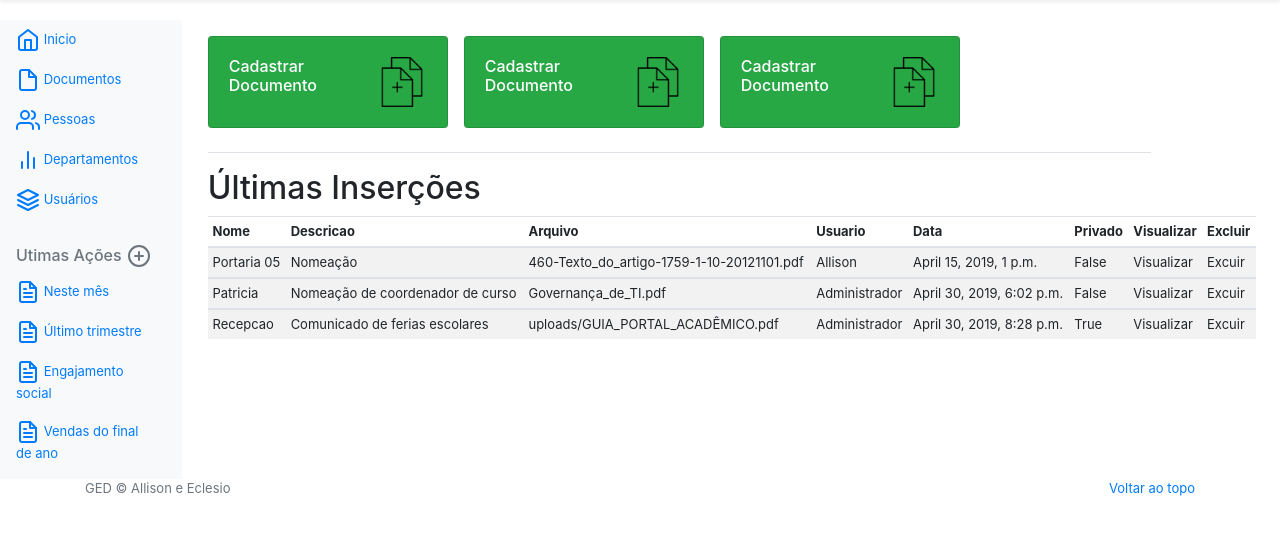
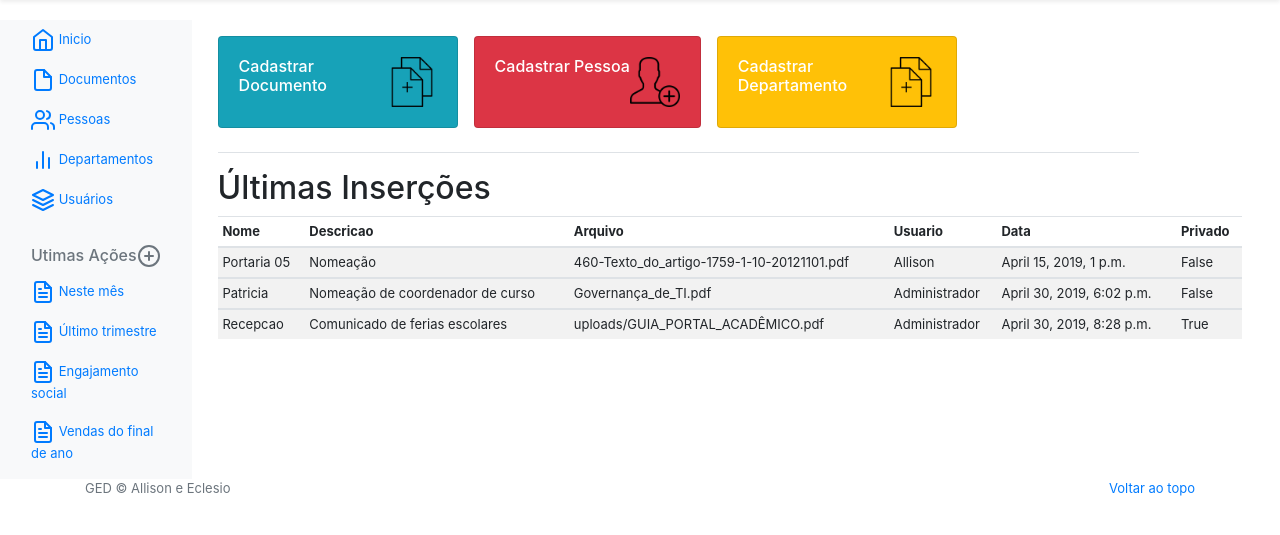
Before and after one commit to ADSVilhena/criacao-do-esqueleto-do-projeto-ged, a Django app: page /dashboard/ in a window 1280 px wide. Shown: the part 56-591 px from the top of the page. Run offline with Django 3.2, Linux system fonts and the light colour scheme; data comes from the database, SQL or seed files in the repository; both versions use the stored data as it was after the commit; some libraries are stand-ins or nearby versions.

Commit message:
Funcoes basicas

```diff
--- a/GED/forms.py
+++ b/GED/forms.py
@@ -2,7 +2,7 @@ from django import forms
 from . import models
 
 
-class CreateDocuments(forms.ModelForm):
+class DocumentoForms(forms.ModelForm):
     class Meta:
         model = models.Documento
         fields = ['nome', 'descricao', 'arquivo', 'pessoa_dono', 'pessoa_usuario', 'documento_privado']
--- a/GED/models.py
+++ b/GED/models.py
@@ -23,7 +23,7 @@ class Pessoa(models.Model):
     email = models.CharField(max_length=200)
     departamento = models.ForeignKey(Departamento, on_delete=models.PROTECT)
     funcao = models.ForeignKey(Funcao, on_delete=models.PROTECT)
-    user = models.OneToOneField(User, on_delete=models.CASCADE,  blank=True)
+    user = models.OneToOneField(User, on_delete=models.CASCADE, default=None, blank=True)
 
     def __str__(self):
         return self.nome
@@ -32,7 +32,7 @@ class Documento(models.Model):
     nome = models.CharField(max_length=100)
     data_cadastro = models.DateTimeField(auto_now_add=True)
     descricao = models.CharField(max_length=1000)
-    arquivo = models.FileField()
+    arquivo = models.FileField(upload_to='uploads/')
     pessoa_dono = models.ForeignKey(Pessoa, related_name='pessoa_doc_dono', verbose_name="Referente a", on_delete=models.PROTECT)
     pessoa_usuario = models.ForeignKey(User, related_name='pessoa_doc_usuario', verbose_name="Responsável", on_delete=models.PROTECT)
     documento_privado = models.BooleanField(default=False)
--- a/GED/templates/base-menu.html
+++ b/GED/templates/base-menu.html
@@ -5,7 +5,7 @@
     <meta charset="UTF-8">
     <meta name="viewport" content="width=device-width, initial-scale=1.0">
     <meta http-equiv="X-UA-Compatible" content="ie=edge">
-    <title>Document</title>
+    <title>Gerenciamento Eletronico de Documentos</title>
     <!-- Bootstrap core CSS -->
     <link rel="stylesheet" href="https://stackpath.bootstrapcdn.com/bootstrap/4.3.1/css/bootstrap.min.css"
         integrity="sha384-ggOyR0iXCbMQv3Xipma34MD+dH/1fQ784/j6cY/iJTQUOhcWr7x9JvoRxT2MZw1T" crossorigin="anonymous">
@@ -16,6 +16,8 @@ body{
     font-size: 13px;
 }
 .row{
+    margin-right: 0;
+  margin-left: 0;
 }
 
 .col, .col-1, .col-10, .col-11, .col-12, .col-2, .col-3, .col-4, .col-5, .col-6, .col-7, .col-8, .col-9, .col-auto, .col-lg, .col-lg-1, .col-lg-10, .col-lg-11, .col-lg-12, .col-lg-2, .col-lg-3, .col-lg-4, .col-lg-5, .col-lg-6, .col-lg-7, .col-lg-8, .col-lg-9, .col-lg-auto, .col-md, .col-md-1, .col-md-10, .col-md-11, .col-md-12, .col-md-2, .col-md-3, .col-md-4, .col-md-5, .col-md-6, .col-md-7, .col-md-8, .col-md-9, .col-md-auto, .col-sm, .col-sm-1, .col-sm-10, .col-sm-11, .col-sm-12, .col-sm-2, .col-sm-3, .col-sm-4, .col-sm-5, .col-sm-6, .col-sm-7, .col-sm-8, .col-sm-9, .col-sm-auto, .col-xl, .col-xl-1, .col-xl-10, .col-xl-11, .col-xl-12, .col-xl-2, .col-xl-3, .col-xl-4, .col-xl-5, .col-xl-6, .col-xl-7, .col-xl-8, .col-xl-9, .col-xl-auto{
--- a/GED/templates/base.html
+++ b/GED/templates/base.html
@@ -131,6 +131,8 @@
                         aria-label="Search">
                     <button class="btn btn-outline-success my-2 my-sm-0" type="submit">Buscar</button>
                 </form>
+                <a href="{% url 'dashboard' %}" style="color:white">Acessar Usuário</a>
+
             </div>
         </div>
     </header>
--- a/GED/templates/dashboard.html
+++ b/GED/templates/dashboard.html
@@ -11,8 +11,8 @@
 <div class="d-flex justify-content-between flex-wrap flex-md-nowrap align-items-center pt-3 pb-2 mb-3 border-bottom" style="width:90%;">
     <div class="btn-toolbar mb-2 mb-md-0">
         <div class="btn-group mr-2">
-            <a href="{{ model.add_url }}">
-                <div class="card text-white bg-success mb-3" style="max-width: 15rem; margin-right: 1rem;">
+            <a href="{% url 'create_documents' %}">
+                <div class="card text-white bg-info mb-3" style="max-width: 15rem; margin-right: 1rem;">
                     <div class="card-body" style="display: flex;">
                         <div>
                             <h5 class="card-title">Cadastrar Documento</h5>
@@ -23,24 +23,24 @@
                     </div>
                 </div>
             </a>
-            <a href="{{ model.add_url }}">
-                <div class="card text-white bg-success mb-3" style="max-width: 15rem; margin-right: 1rem;">
+            <a href="{% url 'create_pessoa' %}">
+                <div class="card text-white bg-danger mb-3" style="max-width: 15rem; margin-right: 1rem;">
                     <div class="card-body" style="display: flex;">
                         <div>
-                            <h5 class="card-title">Cadastrar Documento</h5>
+                            <h5 class="card-title">Cadastrar Pessoa</h5>
                         </div>
                         <div>
-                            <img src="/media/add-documents.png" height="50" width="50">
+                            <img src="/media/add-user.png" height="50" width="50">
                         </div>
                     </div>
                 </div>
             </a>
 
-        <a href="{{ model.add_url }}">
-            <div class="card text-white bg-success mb-3" style="max-width: 15rem;">
+        <a href="{% url 'create_departamentos' %}">
+            <div class="card text-white bg-warning mb-3" style="max-width: 15rem;">
                 <div class="card-body" style="display: flex;">
                     <div>
-                        <h5 class="card-title">Cadastrar Documento</h5>
+                        <h5 class="card-title">Cadastrar Departamento</h5>
                     </div>
                     <div>
                         <img src="/media/add-documents.png" height="50" width="50">
@@ -63,8 +63,6 @@
                         <th>Usuario</th>
                         <th>Data</th>
                         <th>Privado</th>
-                        <th>Visualizar</th>
-                        <th>Excluir</th>
 
                     </tr>
                 </thead>
@@ -77,8 +75,7 @@
                         <td>{{ doc.pessoa_usuario }}</td>
                         <td>{{ doc.data_cadastro }}</td>
                         <td>{{ doc.documento_privado }}</td>
-                        <td>Visualizar</td>
-                        <td>Excuir</td>
+
                     </tr>
                 </tbody>
         {% endfor %}
--- a/GED/templates/details_departamento.html
+++ b/GED/templates/details_departamento.html
@@ -30,7 +30,7 @@
             <tr>
                 <th>Nome</th>
                 <th>Ramal</th>
-                <th>Visualizar</th>
+                <th>Alterar</th>
                 <th>Excluir</th>
 
             </tr>
@@ -40,8 +40,8 @@
             <tr>
                 <td>{{ dpt.nome }}</td>
                 <td>{{ dpt.ramal }}</td>
-                <td>Visualizar</td>
-                <td>Excuir</td>
+                <td><a href="{% url 'update_departamento' dpt.id %}">Alterar</a></td>
+                <td><a href="{% url 'delete_departamento' dpt.id %}">Excuir</a></td>
             </tr>
         </tbody>
         {% endfor %}
--- a/GED/templates/details_people.html
+++ b/GED/templates/details_people.html
@@ -34,7 +34,7 @@
                 <th>Departamento</th>
                 <th>Funcao</th>
                 <th>Usuário</th>
-                <th>Visualizar</th>
+                <th>Alterar</th>
                 <th>Excluir</th>
 
             </tr>
@@ -48,8 +48,8 @@
                 <td>{{ people.departamento }}</td>
                 <td>{{ people.funcao }}</td>
                 <td>{{ people.user }}</td>
-                <td>Visualizar</td>
-                <td>Excuir</td>
+                <td><a href="{% url 'update_pessoa' people.id %}">Alterar</a></td>
+                <td><a href="{% url 'delete_pessoa' people.id %}">Excuir</a></td>
             </tr>
         </tbody>
         {% endfor %}
--- a/GED/templates/model-details.html
+++ b/GED/templates/model-details.html
@@ -34,7 +34,7 @@
                 <th>Usuario</th>
                 <th>Data</th>
                 <th>Privado</th>
-                <th>Visualizar</th>
+                <th>Alterar</th>
                 <th>Excluir</th>
 
             </tr>
@@ -48,8 +48,8 @@
                 <td>{{ doc.pessoa_usuario }}</td>
                 <td>{{ doc.data_cadastro }}</td>
                 <td>{{ doc.documento_privado }}</td>
-                <td>Visualizar</td>
-                <td>Excuir</td>
+                <td><a href="{% url 'update_documento' doc.id %}">Alterar</a></td>
+                <td><a href="{% url 'delete_documento' doc.id %}">Excuir</a></td>
             </tr>
         </tbody>
         {% endfor %}
--- a/GED/urls.py
+++ b/GED/urls.py
@@ -1,5 +1,5 @@
 from django.urls import path
-from .views import dashboard_pessoas, create_pessoa, create_departamentos, dashboard_departamentos, create_documents, list_documentos, buscar_documento, detalhes_documentos, dashboard, dashboard_documentos, dashboard_busca_documento
+from .views import update_departamento, delete_departamento, delete_pessoa, update_pessoa, delete_documento, update_documento, dashboard_pessoas, create_pessoa, create_departamentos, dashboard_departamentos, create_documents, list_documentos, buscar_documento, detalhes_documentos, dashboard, dashboard_documentos, dashboard_busca_documento
 
 urlpatterns = [
     path('', list_documentos, name = 'list_documento'),
@@ -13,5 +13,11 @@ urlpatterns = [
     path('dashboard/departamentos/novo', create_departamentos, name='create_departamentos'),
     path('dashboard/pessoas', dashboard_pessoas, name='dashboard_pessoas'),
     path('dashboard/pessoa/novo', create_pessoa, name='create_pessoa'),
+    path('dashboard/documentos/update/<int:id>/', update_documento, name='update_documento'),
+    path('dashboard/documentos/delete/<int:id>/', delete_documento, name='delete_documento'),
+    path('dashboard/departamentos/update/<int:id>/', update_departamento, name='update_departamento'),
+    path('dashboard/doepartamentos/delete/<int:id>/', delete_departamento, name='delete_departamento'),
+    path('dashboard/pessoas/update/<int:id>/', update_pessoa, name='update_pessoa'),
+    path('dashboard/pessoas/delete/<int:id>/', delete_pessoa, name='delete_pessoa')
 
 ]
--- a/GED/views.py
+++ b/GED/views.py
@@ -1,7 +1,16 @@
 from django.shortcuts import render, redirect
 from django.http import HttpResponse
 from .models import Documento, Departamento, Pessoa
-from .forms import CreateDocuments, DepartamentoForms, PessoaForms
+from .forms import DocumentoForms, DepartamentoForms, PessoaForms
+
+def upload(request):
+    context = {}
+    if request.method == 'POST':
+        uploaded_file = request.FILE['document']
+        fs = FileSystemStorage()
+        name = fs.save(uploaded_file.name, uploaded_file)
+        context['url'] = fs.url(name)
+    return render(request, 'dashboard_documentos', context)
 
 def list_documentos(request):
     documentos = Documento.objects.filter(documento_privado=False)
@@ -31,7 +40,7 @@ def dashboard_busca_documento(request):
     return render(request, 'model-details.html', {'documentos': documentos})
 
 def create_documents(request):
-    form = CreateDocuments(request.POST)
+    form = DocumentoForms(request.POST, request.FILES)
     if form.is_valid():
         form.save()
         return redirect('dashboard_documentos')
@@ -53,8 +62,73 @@ def dashboard_pessoas(request):
     return render(request, 'details_people.html', {'pessoa': pessoa})
 
 def create_pessoa(request):
-    form = PessoaForms(request.POST or None)
+    form = PessoaForms(request.POST)
     if form.is_valid():
         form.save()
         return redirect('dashboard_pessoas')
     return render(request, 'forms.html', {'form': form})
+
+
+def update_documento(request, id):
+    documento = Documento.objects.get (id=id)
+    form = DocumentoForms(request.POST,  request.FILES,  instance=documento)
+    if form.is_valid():
+        form.save()
+        return redirect('dashboard_documentos')
+    return render(request, 'forms.html', {'form': form, 'documento': documento})
+
+
+def delete_documento(request, id):
+    documento = Documento.objects.get(id=id)
+    if request.method == 'POST':
+        documento.delete()
+        return redirect('dashboard_documentos')
+    return render(request, 'message.html', {'documento': documento})
+
+def update_documento(request, id):
+    documento = Documento.objects.get (id=id)
+    form = DocumentoForms(request.POST or None,  instance=documento)
+    if form.is_valid():
+        form.save()
+        return redirect('dashboard_documentos')
+    return render(request, 'forms.html', {'form': form, 'documento': documento})
+
+def delete_documento(request, id):
+    documento = Documento.objects.get(id=id)
+    if request.method == 'POST':
+        documento.delete()
+        return redirect('dashboard_documentos')
+    return render(request, 'message.html', {'documento': documento})
+
+def update_pessoa(request, id):
+    pessoa = Pessoa.objects.get (id=id)
+    form = PessoaForms(request.POST or None,  instance=pessoa)
+    if form.is_valid():
+        form.save()
+        return redirect('dashboard_pessoas')
+    return render(request, 'forms.html', {'form': form, 'pessoa': pessoa})
+
+
+def delete_pessoa(request, id):
+    pessoa = Pessoa.objects.get (id=id)
+    if request.method == 'POST':
+        pessoa.delete()
+        return redirect('dashboard_pessoas')
+    return render(request, 'message.html', {'pessoa': pessoa})
+
+
+def update_departamento(request, id):
+    departamento = Departamento.objects.get (id=id)
+    form = DepartamentoForms(request.POST or None,  instance=departamento)
+    if form.is_valid():
+        form.save()
+        return redirect('dashboard_departamentos')
+    return render(request, 'forms.html', {'form': form, 'departamento': departamento})
+
+
+def delete_departamento(request, id):
+    departamento = Departamento.objects.get (id=id)
+    if request.method == 'POST':
+        departamento.delete()
+        return redirect('dashboard_departamentos')
+    return render(request, 'message.html', {'departamento': departamento})
```
Also changed, not shown: GED/templates/forms.html (+6 -6 lines), GED/templates/message.html (added, +16 -0 lines), GED/migrations/0007_auto_20190430_1619.py (added), db.sqlite3, 1 other file.
